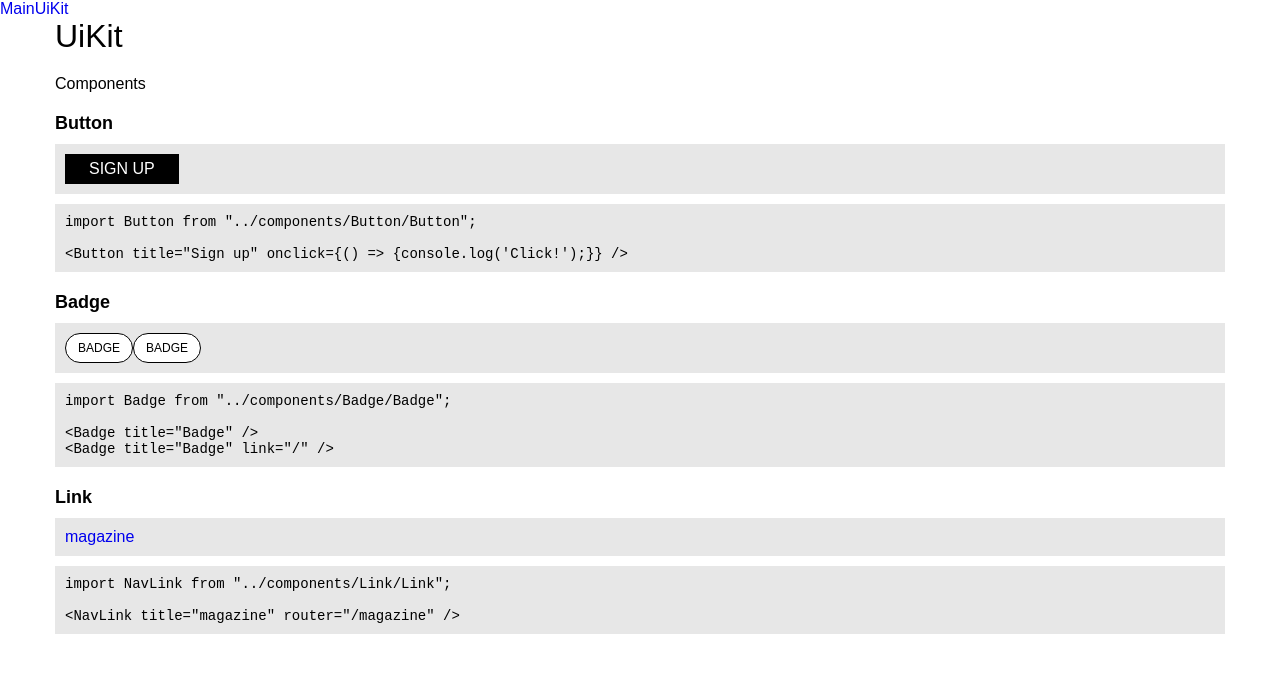
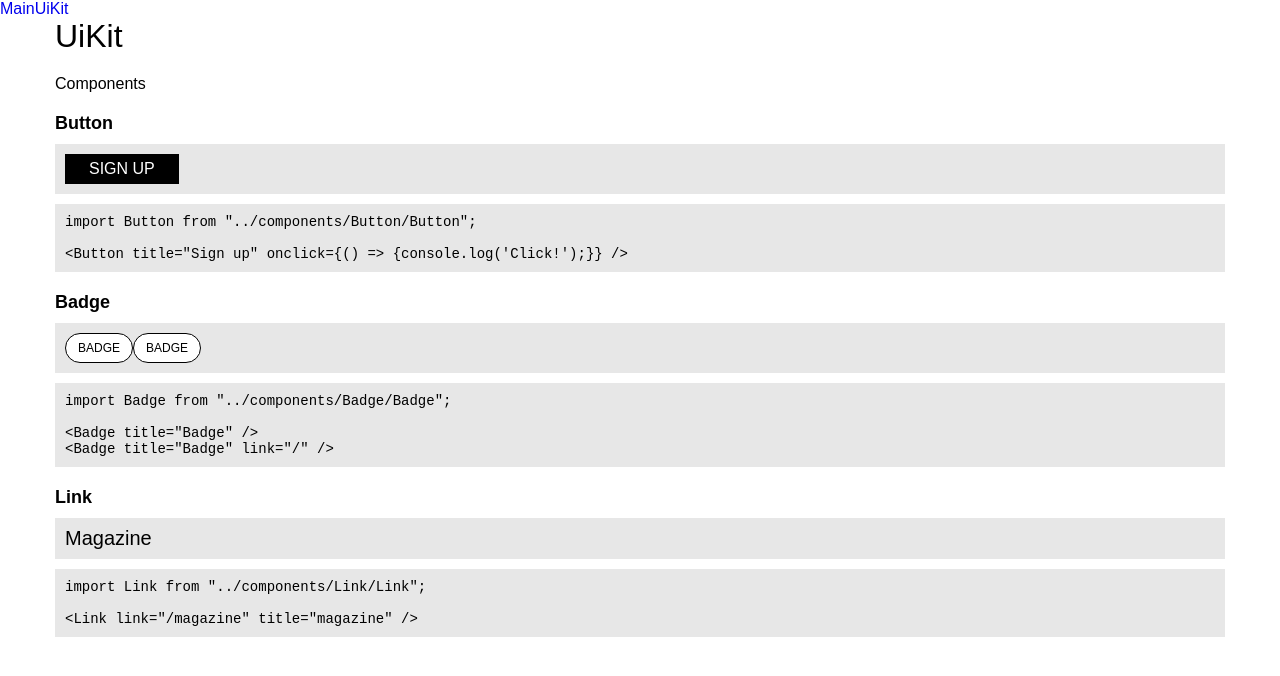
Before and after one commit to nobleworkshop/artlife-magazine, a React (Vite) app: page /uikit in a window 1280 px wide. Shown: the top 676 px of the page. Built offline with nearby package versions, Linux system fonts and the light colour scheme; a web font is replaced by a local one.

Commit message:
Fix: по не дачетам PR

```diff
--- a/src/components/Link/Link.jsx
+++ b/src/components/Link/Link.jsx
@@ -10,13 +10,13 @@ import { NavLink } from "react-router-dom";
 import styles from "./Link.module.css";
 
 
-const Link = ({ title, to }) => {
+const Link = ({ title, link }) => {
     return (
+        // Using render props
         <NavLink
-            to={to}
-            className={({ isActive, isPending }) =>
-                isPending ? "pending" : isActive ? "active" : ""
-            }>
+            to={link}
+            className={({ isActive }) =>
+                isActive ? styles.NavLink__active : styles.NavLink__pending}>
             {title}
         </NavLink>
     )
--- a/src/components/Link/Link.module.css
+++ b/src/components/Link/Link.module.css
@@ -1,4 +1,4 @@
-.link {
+a.NavLink__active {
     font-family: var(--font-family);
     font-weight: var(--font-weight);
     font-size: 20px;
@@ -6,3 +6,12 @@
     color: var(--font-text-default);
     text-transform: capitalize;
 }
+
+a.NavLink__pending {
+    font-family: var(--font-family);
+    font-weight: var(--font-weight);
+    font-size: 20px;
+    line-height: 100%;
+    color: var(--font-text-default);
+    text-transform: capitalize;
+}
--- a/src/pages/main.jsx
+++ b/src/pages/main.jsx
@@ -5,7 +5,6 @@ const Main = () => {
 	return (
 		<>
 			<h1>Main</h1>
-			<Link title="dsadasda" to="/dadsa" />
 		</>
 	);
 }
--- a/src/uikit-components/uikit-NavLink.jsx
+++ b/src/uikit-components/uikit-NavLink.jsx
@@ -1,4 +1,4 @@
-import NavLink from "../components/Link/Link";
+import Link from "../components/Link/Link";
 import styles from "./uikit.module.css";
 
 const UiKitLink = () => {
@@ -7,16 +7,16 @@ const UiKitLink = () => {
             <h3 className={styles.component__title}>Link</h3>
 
             <div className={styles.component__preview}>
-                <NavLink title="magazine" router="/magazine" />
+                <Link to="/magazine" title="magazine" />
             </div>
 
             <div className={styles.component__code}>
                 <pre>
                     <code>
-                        {`import NavLink from "../components/Link/Link";`}
+                        {`import Link from "../components/Link/Link";`}
                         <br />
                         <br />
-                        {`<NavLink title="magazine" router="/magazine" />`}
+                        {`<Link link="/magazine" title="magazine" />`}
                     </code>
                 </pre>
             </div>
```
